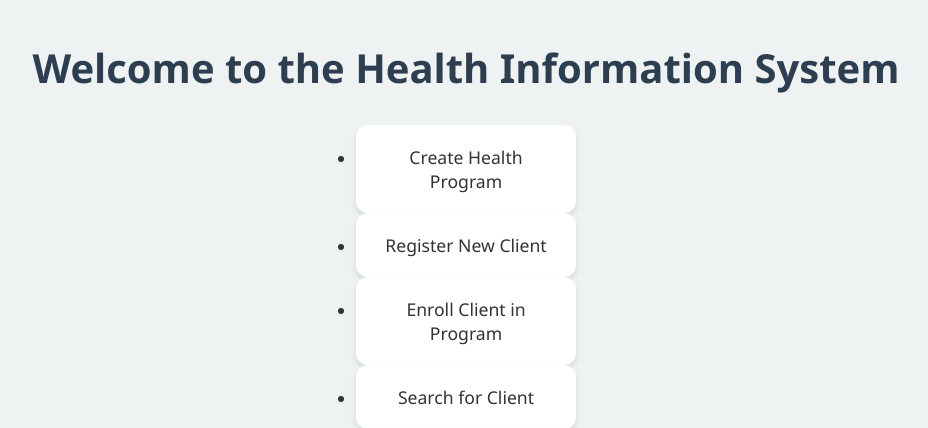
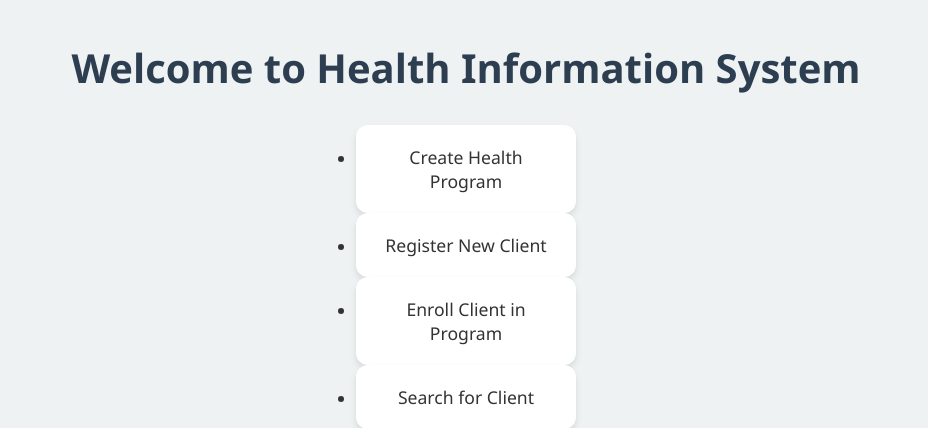
Before and after one commit to Rodgie12/health, a PHP site: page / in a window 1280 px wide. Shown: the top 428 px of the page, without its empty margins (174-1102 px from the left). Run offline with PHP 8.4, Linux system fonts and the light colour scheme.

Commit message:
changed index.php

```diff
--- a/index.php
+++ b/index.php
@@ -5,14 +5,16 @@
     <link rel="stylesheet" href="css/style.css">
 </head>
 <body>
-    <h1>Welcome to the Health Information System</h1>
+    <h1>Welcome to Health Information System</h1>
     <nav>
         <ul>
+
             <li><a href="views/create_program.php">Create Health Program</a></li>
             <li><a href="views/register_client.php">Register New Client</a></li>
             <li><a href="views/enroll_client.php">Enroll Client in Program</a></li>
             <li><a href="views/search_client.php">Search for Client</a></li>
             <li><a href="views/view_clients.php">View Clients</a></li>
+
         </ul>
     </nav>
 </body>
```
